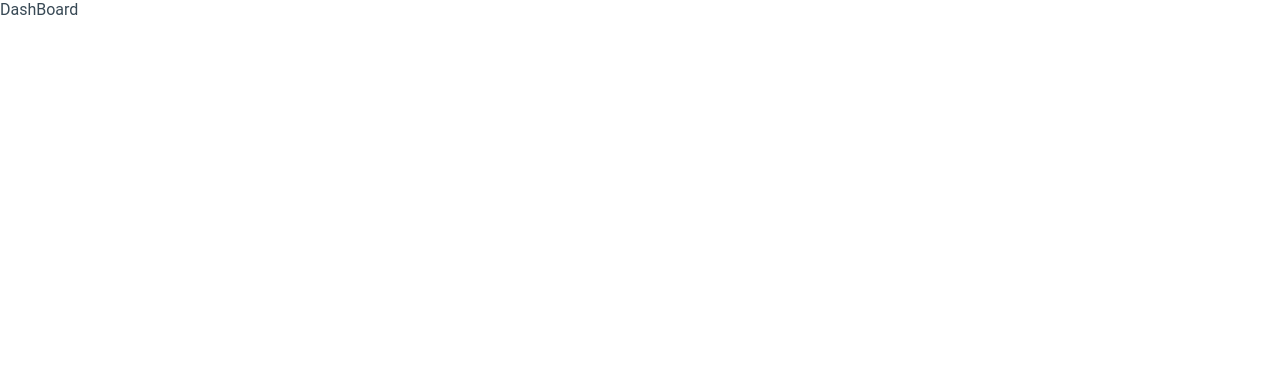
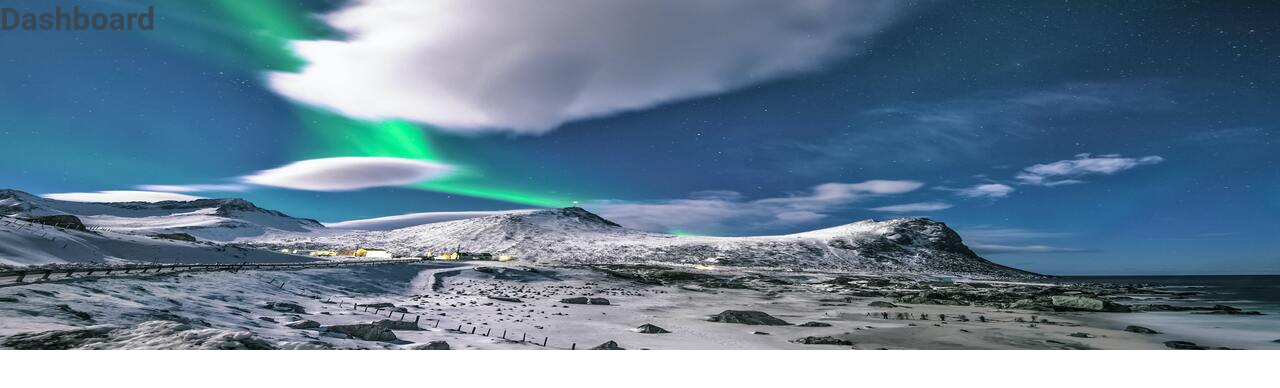
Before and after one commit to IshKevin/Blog_webapp, a React (Create React App) app: page /DashBoard in a window 1280 px wide. Shown: the top 388 px of the page. Built offline with nearby package versions, Linux system fonts and the light colour scheme.

Commit message:
make dash'

```diff
--- a/src/DashBoard.js
+++ b/src/DashBoard.js
@@ -1,8 +1,11 @@
 import React from 'react'
+import Dashboard from './components/Dashboard'
 
 const DashBoard = () => {
   return (
-    <div>DashBoard</div>
+    <div>
+      <Dashboard />
+    </div>
   )
 }
 
--- a/src/components/Dashboard.js
+++ b/src/components/Dashboard.js
@@ -0,0 +1,13 @@
+import React from 'react'
+
+const Dashboard = () => {
+  return (
+    <div>
+       <div className='head'>
+         <h1>Dashboard</h1>
+         </div>
+    </div>
+  )
+}
+
+export default Dashboard
```
